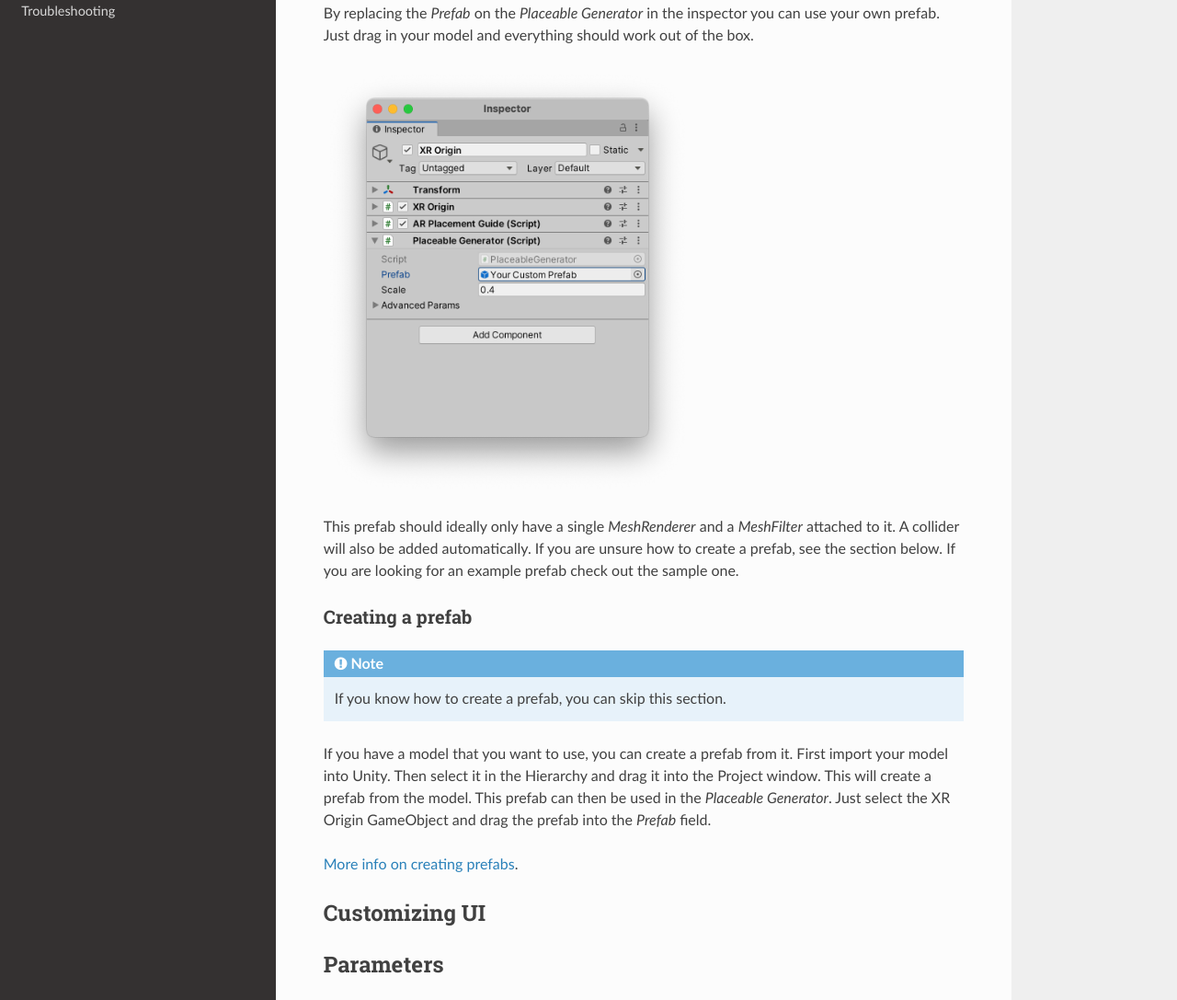
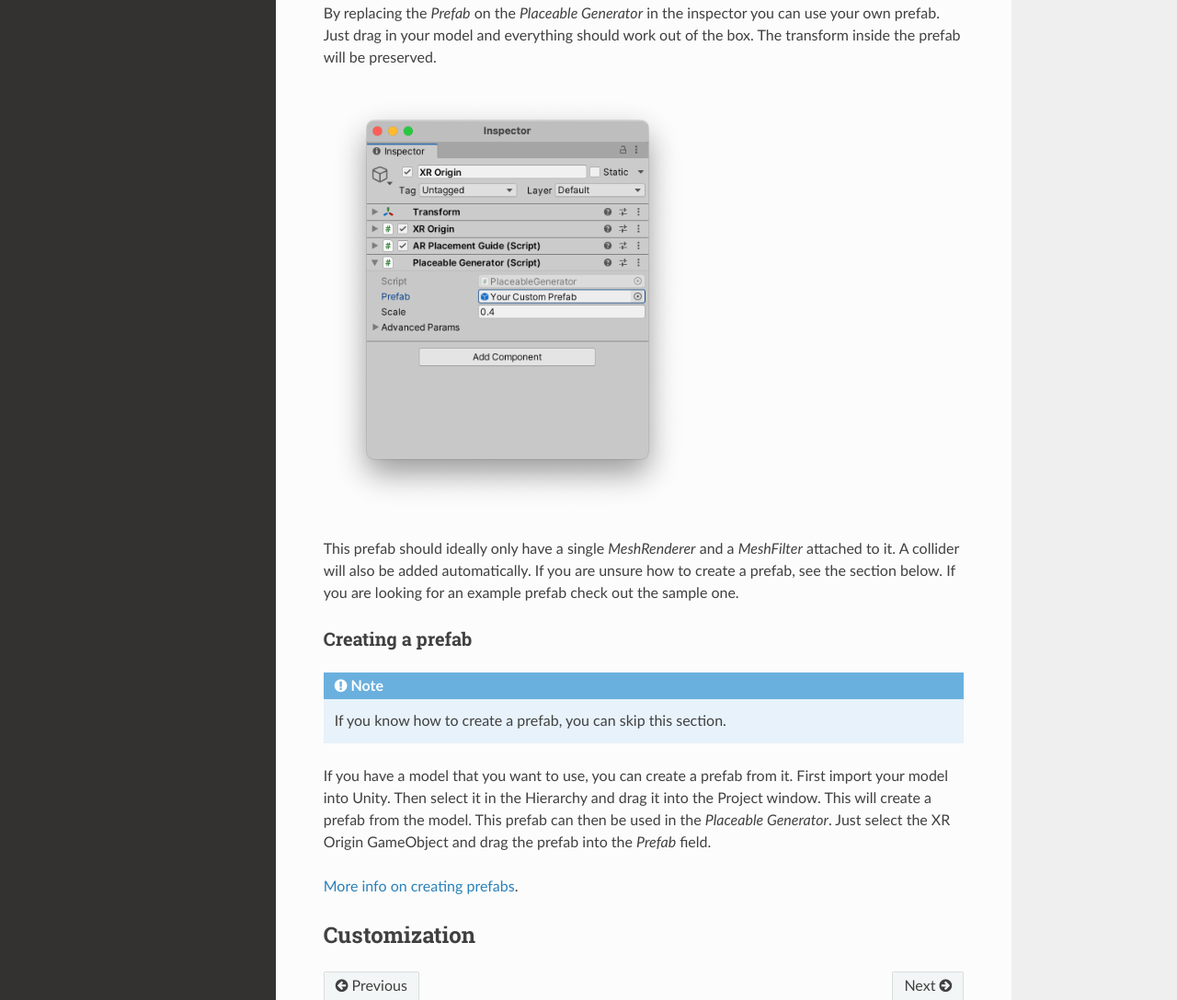
Before and after one commit to Ditached/ARPlacementKit-Docs, a Sphinx documentation site: the page built from docs/source/usage.rst, in a window 1280 px wide and 1400 px high, scrolled down 1166 px. Shown: the part 313-1400 px from the top of the window at 92% size. Built offline with Sphinx 7.4.7 and the Read the Docs theme 2.0.0, drawn with Linux system fonts in a browser that asks for light colours; some of the changed text lies outside the part shown.

Commit message:
More usage docs

```diff
--- a/docs/source/usage.rst
+++ b/docs/source/usage.rst
@@ -20,10 +20,10 @@
 If you are not using the sample scene as a starting point, you will have to add the *AR Placement Guide* and the *Placeable Generator* to the XR Origin GameObject.
 As well as *AR Kit Coaching Overlay* to the *AR Session* GameObject (though this is optional as it is an iOS only feature).
 
-Using your own model
+Using your own model/prefab
 ==========
 By replacing the *Prefab* on the *Placeable Generator* in the inspector you can use your own prefab.
-Just drag in your model and everything should work out of the box.
+Just drag in your model and everything should work out of the box. The transform inside the prefab will be preserved.
 
 .. image:: images/CustomPrefab.png
     :width: 400
@@ -43,15 +43,5 @@
 
 `More info on creating prefabs <https://docs.unity3d.com/Manual/CreatingPrefabs.html>`_.
 
-Customizing UI
+Customization
 ==========
-
-
-
-
-Parameters
-==========
-
-Prefab
-----------
-A prefab containing the Mesh for the object. The tranform inside the prefab is preserved.
```
